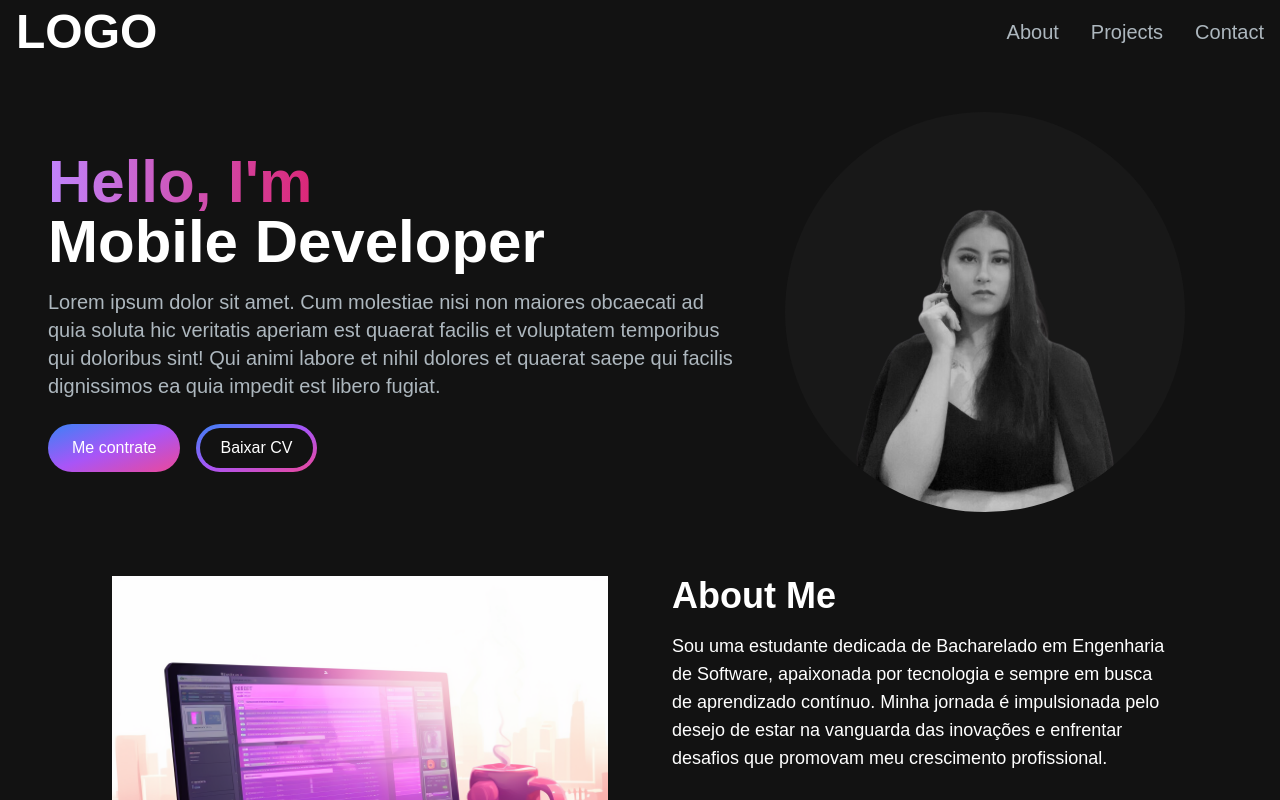
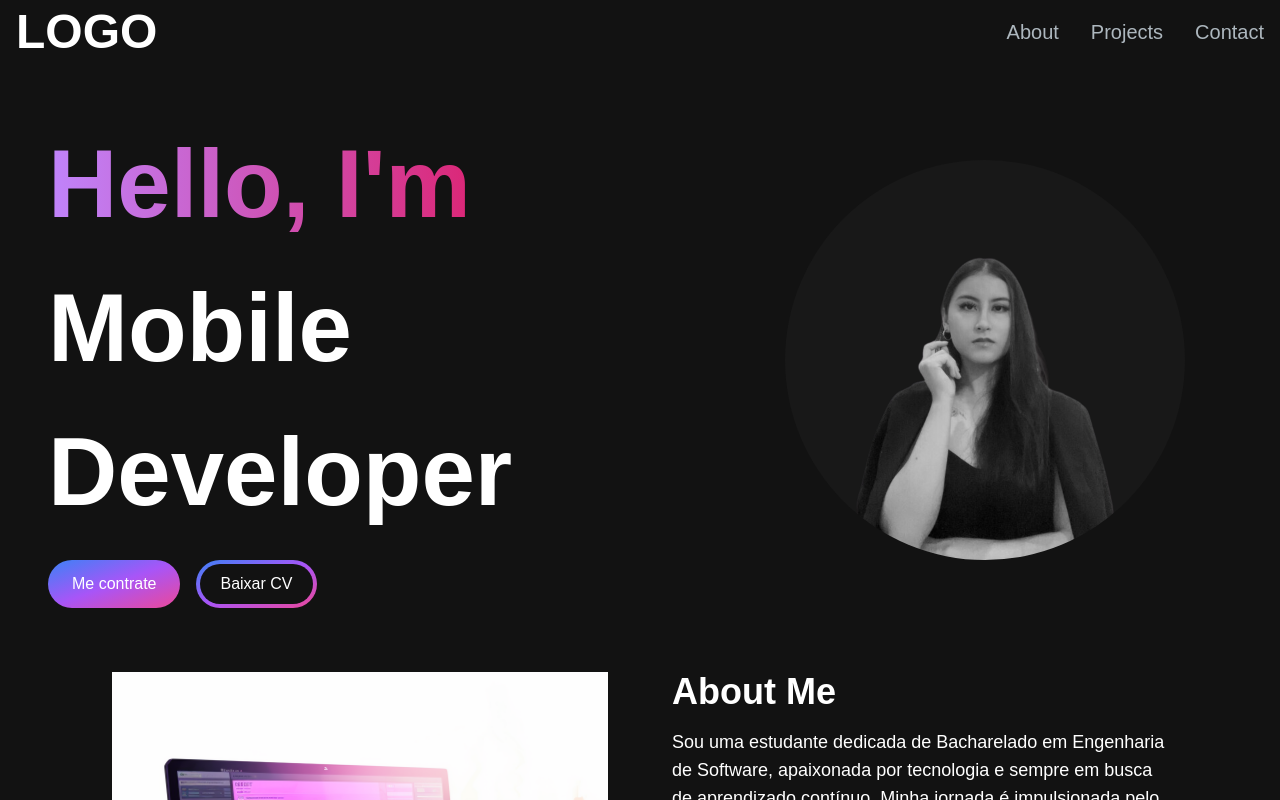
Before and after one commit to gabimatueda/portfolio-gabi, a Next.js app: page / in a window 1280 px wide. Shown: the top 800 px of the page. Built offline with nearby package versions, Linux system fonts and the light colour scheme.

Commit message:
style:  mudança do tamanho na hero

```diff
--- a/src/app/components/HeroSection.jsx
+++ b/src/app/components/HeroSection.jsx
@@ -9,13 +9,13 @@ const HeroSection = () => {
         <section>
             <div className="grid grid-cols-1 sm:grid-cols-12">
                 <div className="col-span-7 place-self-center text-center sm:text-left">
-                    <h1 className="text-white mb-4 text-4xl sm:text-5xl lg:text-6xl font-extrabold">
-                        <span className="text-transparent bg-clip-text bg-gradient-to-r from-purple-400 to-pink-600">Hello, I'm{""}
+                    <h1 className="text-white mb-4 text-4xl sm:text-5xl lg:text-8xl lg:leading-normal font-extrabold">
+                        <span className="text-transparent bg-clip-text bg-gradient-to-r from-purple-400 to-pink-600">Hello, I'm{" "}
                         </span>
                         <br></br>
                         <TypeAnimation
                             sequence={[
-                                'Gabriela',
+                                'Gabriela Mayumi',
                                 1000,
                                 'Web Developer',
                                 1000,
@@ -29,9 +29,9 @@ const HeroSection = () => {
                             repeat={Infinity}
                             />
                     </h1>
-                    <p className="text-[#ADB7BE] text-base sm:text-lg mb-6 lg:text-xl">
+                    {/* <p className="text-[#ADB7BE] text-base sm:text-lg mb-6 lg:text-xl">
                         Lorem ipsum dolor sit amet. Cum molestiae nisi non maiores obcaecati ad quia soluta hic veritatis aperiam est quaerat facilis et voluptatem temporibus qui doloribus sint! Qui animi labore et nihil dolores et quaerat saepe qui facilis dignissimos ea quia impedit est libero fugiat.
-                    </p>
+                    </p> */}
                     <div>
                         <button className="px-6 py-3 w-full sm:w-fit rounded-full mr-4 bg-gradient-to-br  from-blue-500 via-purple-500 to-pink-500 hover:bg-slate-200 text-white">Me contrate</button>
                         <button className="px-1 py-1 w-full sm:w-fit rounded-full bg-gradient-to-br from-blue-500 via-purple-500 to-pink-500 hover:bg-slate-800 text-white">
```
